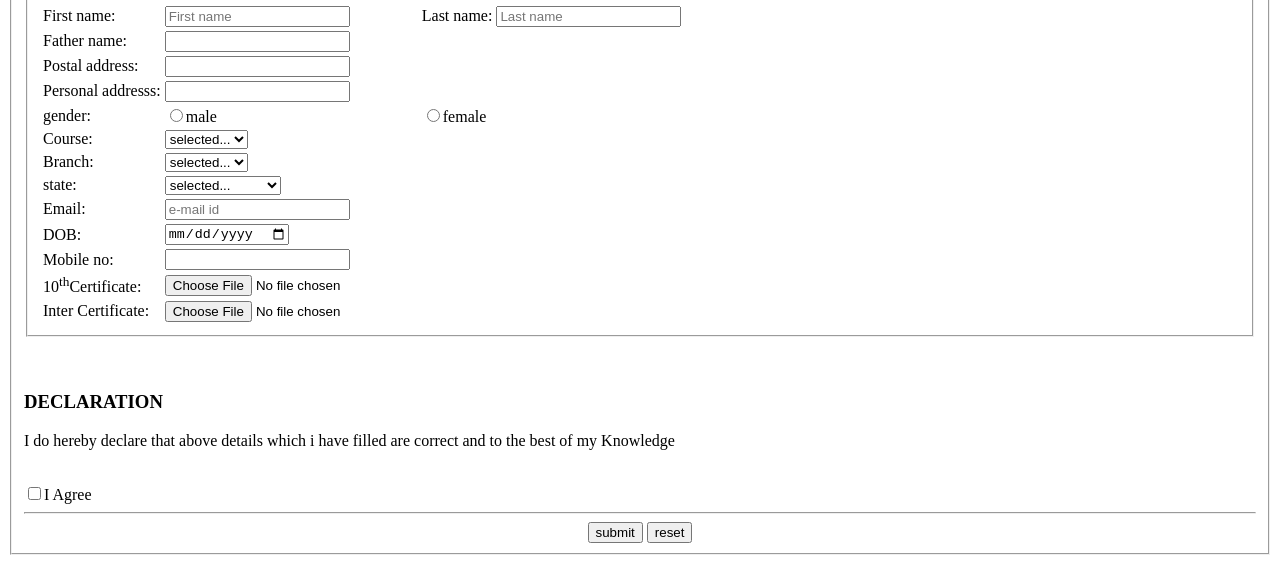
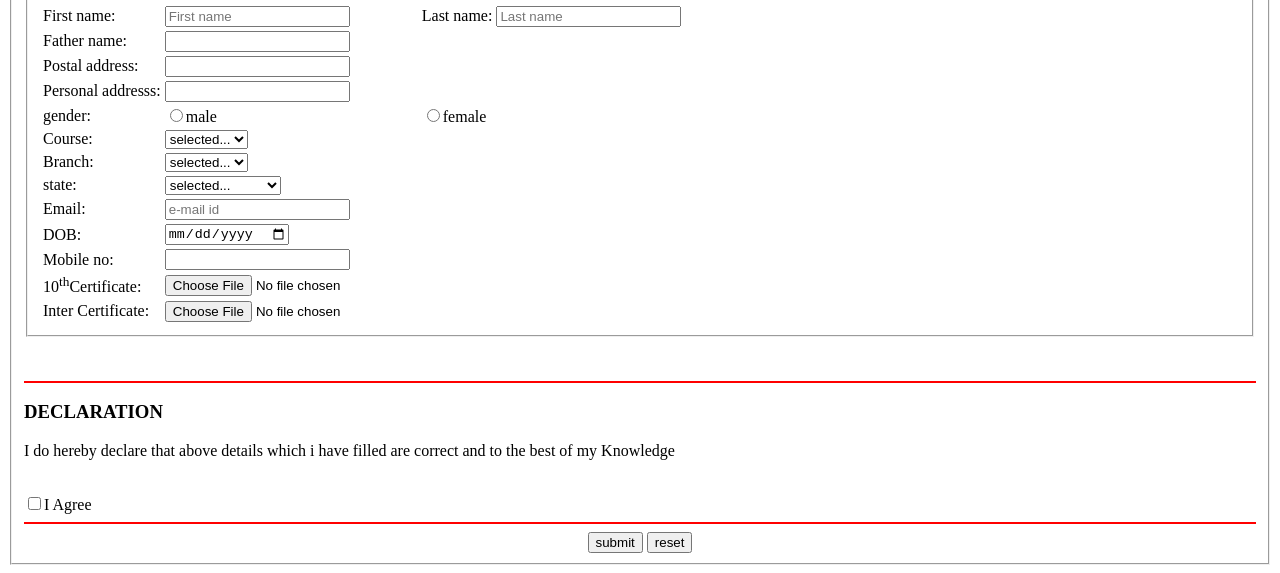
Before and after one commit to Sireesha-4202/projects, a plain HTML site: page Admission form.html in a window 1280 px wide. Shown: the part 403-976 px from the top of the page. Drawn offline with Linux system fonts and the light colour scheme; files whose address does not match are found by name.

Commit message:
project1

```diff
--- a/Admission form.html
+++ b/Admission form.html
@@ -153,12 +153,13 @@
     </form>
     <br>
     <br>
+    <hr color="red">
     <h3>DECLARATION</h3>
     <P>I do hereby declare that above details which i have filled are correct and to the best of my Knowledge</P>
     <br>
     <form>
         <input type="checkbox" name="" required="required">I Agree
-        <hr>
+        <hr color="red">
         <center>
             <tr>
                 <td>
```
